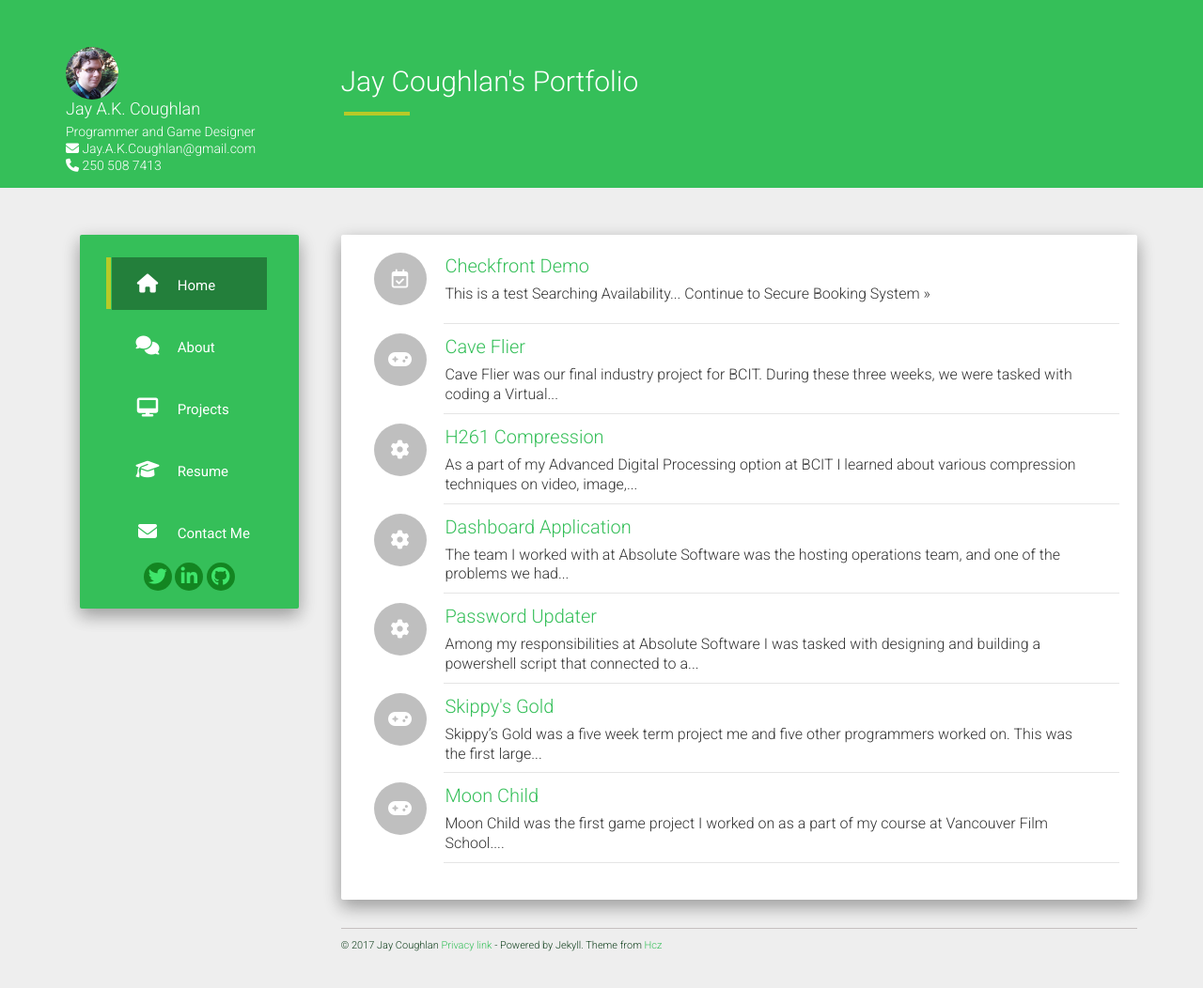
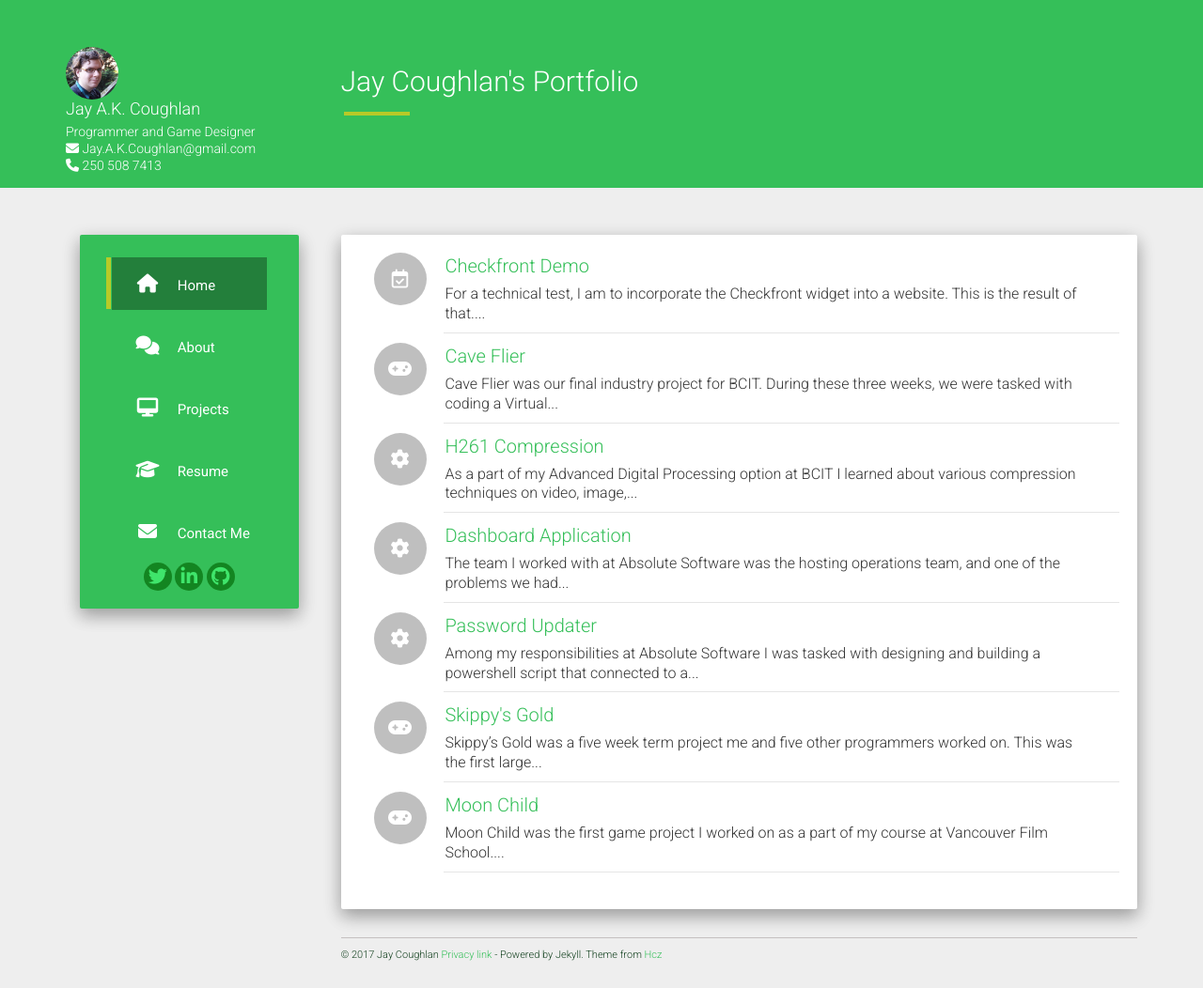
Before and after one commit to JayAKCoughlan/JayAkCoughlan.github.io, a Jekyll site: the page built from index.html, in a window 1280 px wide. Shown: the whole page at 94% size. Built offline with Jekyll 4.4.1, drawn with Linux system fonts in a browser that asks for light colours; nearby versions of some CDN libraries; the list of posts is cut into pages by our own code.

Commit message:
updated page for checkfront demo

```diff
--- a/_posts/2018-02-15-project-demo-checkfront.md
+++ b/_posts/2018-02-15-project-demo-checkfront.md
@@ -3,10 +3,10 @@ layout: project
 title: Project
 subtitle: Checkfront Demo
 icon: fa-calendar-check-o
-projectNum: 5
+projectNum: 6
 ---
 
-This is a test
+For a technical test, I am to incorporate the Checkfront widget into a website. This is the result of that. I did not make this widget, but it's kind of cool that it works here!
 
 <div>
 <script type="text/javascript" src="//jayscodingservices.checkfront.com/lib/interface--31.js"></script>
```
Also changed, not shown: _data/projects.json (+14 -0 lines).
